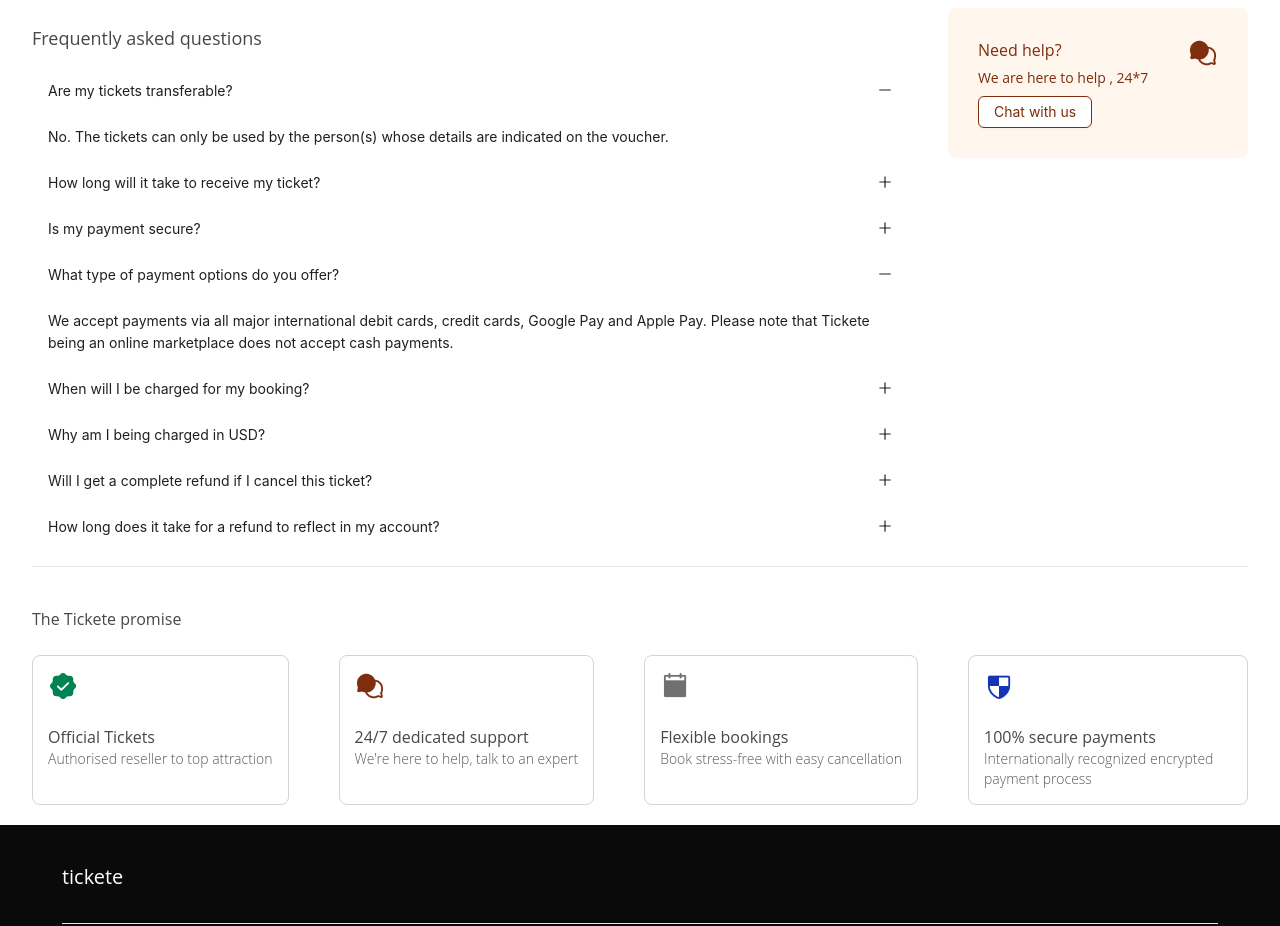
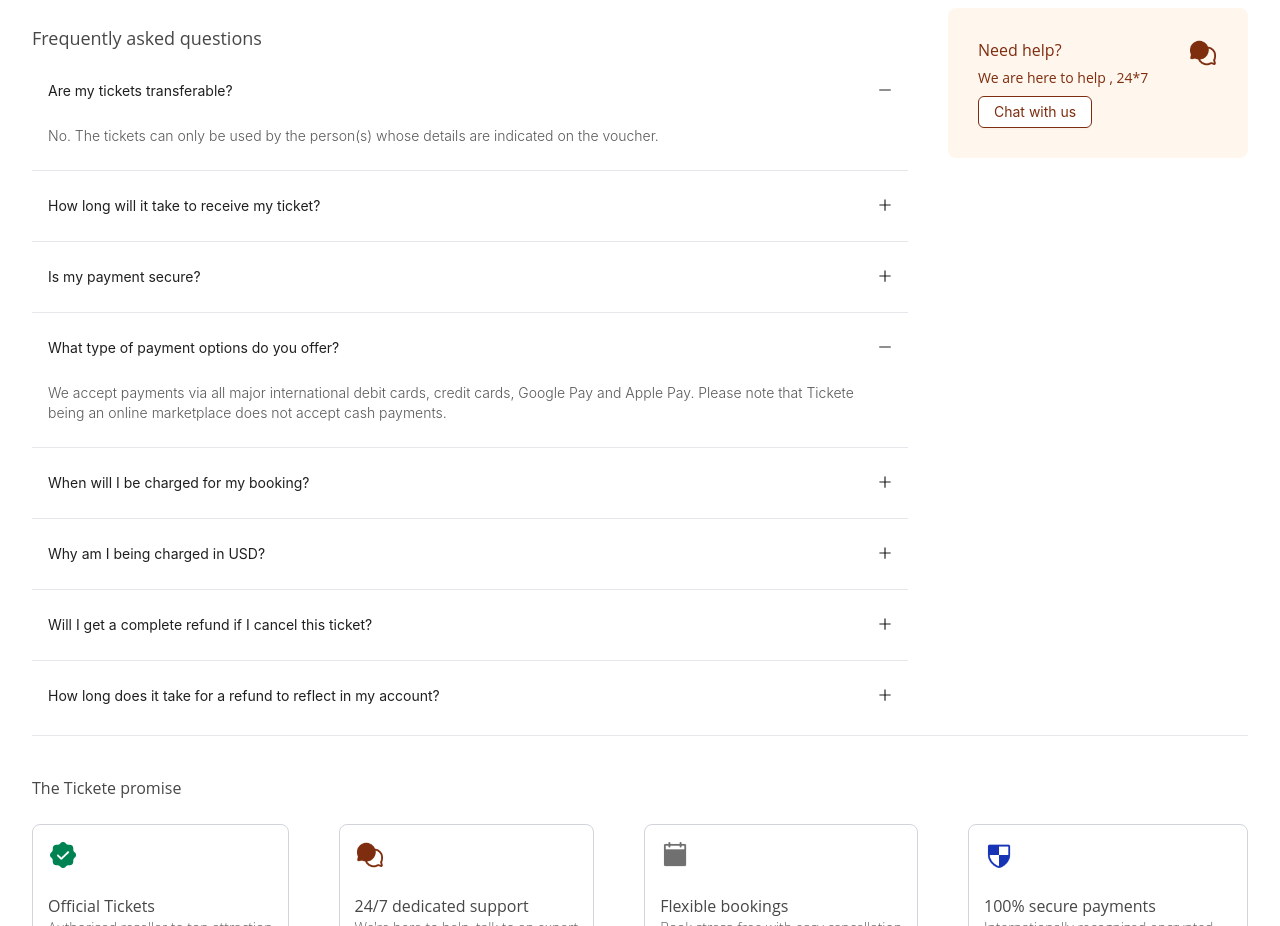
Before and after one commit to Nicky-09/checkout-pageui, a Next.js app: page / in a window 1280 px wide. Shown: the part 1240-2166 px from the top of the page. Built offline with nearby package versions, Linux system fonts and the light colour scheme.

Commit message:
hr for faqs

```diff
--- a/src/app/globals.css
+++ b/src/app/globals.css
@@ -82,3 +82,10 @@ body {
   border-radius: 8px !important;
   border-color: #e9e9e9;
 }
+
+:where(.css-dev-only-do-not-override-14wwjjs).ant-radio-wrapper
+  .ant-radio-checked
+  .ant-radio-inner {
+  border-color: black;
+  background-color: black;
+}
--- a/src/pages/CollapseQuestions.tsx
+++ b/src/pages/CollapseQuestions.tsx
@@ -29,78 +29,84 @@ const CollapseQuestions = () => {
         showArrow={false}
         extra={genExtra(activeKey.includes("1"))}
       >
-        <p>
+        <p className="sub-color text-sm">
           No. The tickets can only be used by the person(s) whose details are
           indicated on the voucher.
         </p>
       </Panel>
+      <hr className="mt-3 mb-3" />
       <Panel
         header="How long will it take to receive my ticket?"
         key="2"
         showArrow={false}
         extra={genExtra(activeKey.includes("2"))}
       >
-        <p>
+        <p className="sub-color text-sm">
           The tickets will hit your inbox as soon as you complete making the
           payment.
         </p>
       </Panel>
+      <hr className="mt-3 mb-3" />
       <Panel
         header="Is my payment secure?"
         key="3"
         showArrow={false}
         extra={genExtra(activeKey.includes("3"))}
       >
-        <p>
+        <p className="sub-color text-sm">
           We use a PCI compliant payment gateway that is internationally
           recognized and protects against fraud and unauthorized transactions.
           In short, your payment is a 100% secure and you have nothing to worry!
         </p>
       </Panel>
+      <hr className="mt-3 mb-3" />
       <Panel
         header="What type of payment options do you offer?"
         key="4"
         showArrow={false}
         extra={genExtra(activeKey.includes("4"))}
       >
-        <p>
+        <p className="sub-color text-sm">
           We accept payments via all major international debit cards, credit
           cards, Google Pay and Apple Pay. Please note that Tickete being an
           online marketplace does not accept cash payments.
         </p>
       </Panel>
+      <hr className="mt-3 mb-3" />
       <Panel
         header="When will I be charged for my booking?"
         key="5"
         showArrow={false}
         extra={genExtra(activeKey.includes("5"))}
       >
-        <p>
+        <p className="sub-color text-sm">
           Your account will be charged immediately upon booking. If the booking
           is cancelled from your end or by our local tour operator, we will
           refund the entire amount to your account at no extra cost.
         </p>
       </Panel>
+      <hr className="mt-3 mb-3" />
       <Panel
         header="Why am I being charged in USD?"
         key="6"
         showArrow={false}
         extra={genExtra(activeKey.includes("6"))}
       >
-        <p>
+        <p className="sub-color text-sm">
           All payments on Tickete are charged in USD. Your accounted will be
           debited with the spot rate for the conversion rate from your local
           currency to USD. We understand this is less than ideal but, we’re
           working on accepting payments in currencies across the world.
         </p>
       </Panel>
+      <hr className="mt-3 mb-3" />
       <Panel
         header="Will I get a complete refund if I cancel this ticket?"
         key="7"
         showArrow={false}
         extra={genExtra(activeKey.includes("7"))}
       >
-        <p>
+        <p className="sub-color text-sm">
           The cancellation and refund policy varies per ticket. While some can
           be canceled up to 24, 48, or 72 hours before they start, several
           others can’t be canceled once the reservation has been confirmed. For
@@ -108,13 +114,14 @@ const CollapseQuestions = () => {
           period, you will receive a full refund.
         </p>
       </Panel>
+      <hr className="mt-3 mb-3" />
       <Panel
         header="How long does it take for a refund to reflect in my account?"
         key="8"
         showArrow={false}
         extra={genExtra(activeKey.includes("8"))}
       >
-        <p>
+        <p className="sub-color text-sm">
           Depending on your bank, it typically takes anywhere between 2-7
           working days for the refunded amount to reflect in your account.
         </p>
--- a/src/pages/DetailForm.tsx
+++ b/src/pages/DetailForm.tsx
@@ -20,7 +20,7 @@ const DetailForm = () => {
 
           <div className="flex-1">
             <div>
-              <div className="mt-8">
+              <div className="mt-0 sm:mt-8">
                 <p className="text-lg mb-1">Enter your details</p>
                 <p className="sub-color text-sm">
                   Enter your details sending you tickets{" "}
@@ -124,7 +124,7 @@ const DetailForm = () => {
                   <div className="flex items-center gap-4 text-sm">
                     <CreditCardFilled /> Credit and Debit card
                   </div>
-                  <Radio />
+                  <Radio className="radio-select" />
                 </div>
                 <div className="mt-4 flex flex-col sm:flex-row gap-4">
                   <div className="w-full">
@@ -205,7 +205,7 @@ const DetailForm = () => {
               <div className="flex items-center gap-4 text-sm">
                 <CreditCardFilled /> Klarna
               </div>
-              <Radio />
+              <Radio className="radio-select" />
             </div>
             <hr className="mt-4 mb-8" />
             {/* total price */}
@@ -218,7 +218,7 @@ const DetailForm = () => {
             </div>
             {/* receive notif */}
             <div className="mt-6 bg-radio p-4 rounded-md">
-              <Radio>
+              <Radio className="radio-select">
                 {" "}
                 Receive travel tips , suggestions and offers in city by email
               </Radio>
@@ -344,7 +344,7 @@ const DetailForm = () => {
               </span>
             </div>
             {/* free cancellation */}
-            <div className="mt-4 mb-4 bg-radio p-4 rounded-md">
+            <div className="mt-4 mb-2 sm:mb-4 bg-radio p-4 rounded-md">
               <p>Free cancellation</p>
               <p className="text-sm sub-color">
                 Cancel before {"<date>"} for a full refund
```
